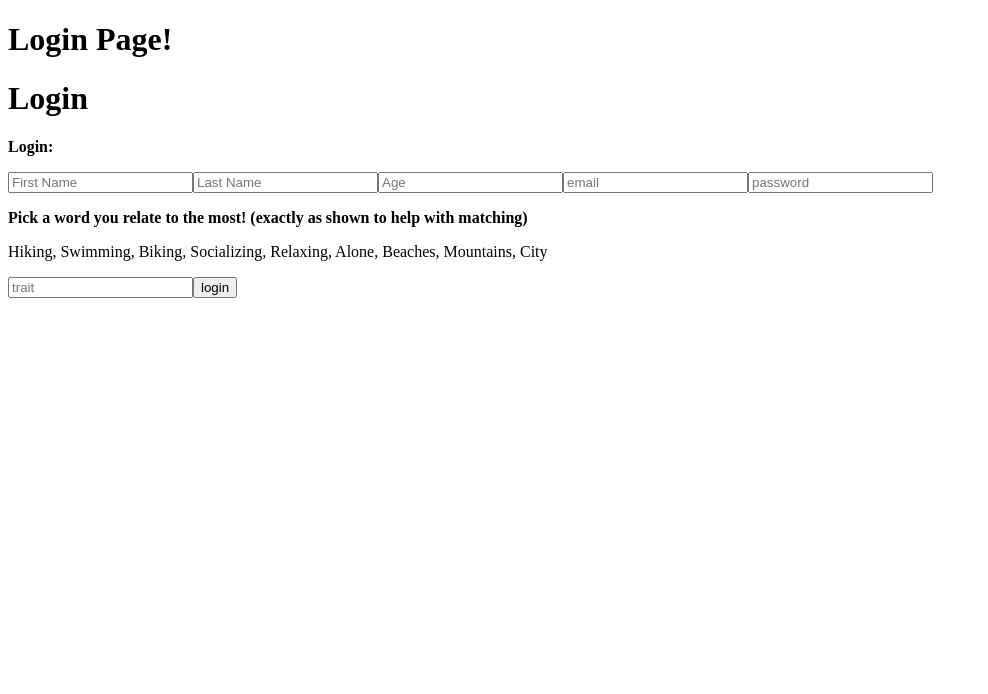
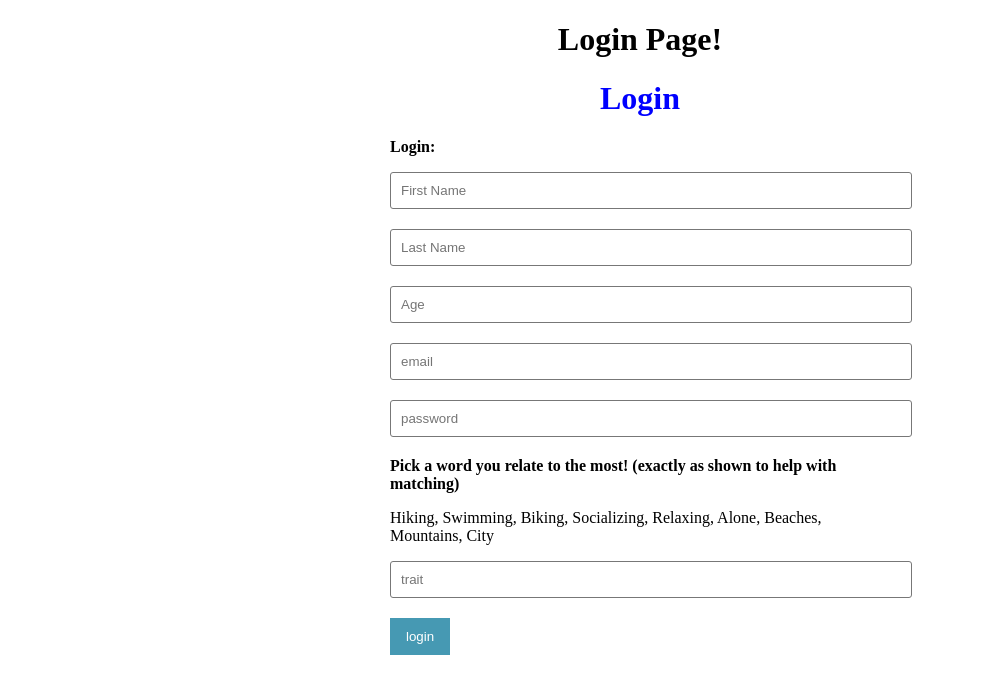
Before and after one commit to samtafoya/SoloTravelerHeroku, a React (Create React App) app in the folder client/: page /login in a window 1280 px wide. Shown: the top 694 px of the page, without its empty margins (0-988 px from the left). Built offline with nearby package versions, Linux system fonts and the light colour scheme.

Commit message:
add style

```diff
--- /dev/null
+++ b/client/src/login.css
@@ -0,0 +1,60 @@
+.App {
+    font-family: sans-serif;
+  }
+
+  .testH {
+    color: blue;
+  }
+
+  h1 {
+    text-align: center;
+  }
+
+  form {
+    max-width: 500px;
+    width: 100%;
+    margin: 0 auto;
+  }
+
+  label,
+  input {
+    display: block;
+    width: 100%;
+  }
+
+  label {
+    margin-bottom: 5px;
+    height: 22px;
+  }
+
+  input {
+    margin-bottom: 20px;
+    padding: 10px;
+    border-radius: 3px;
+    border: 1px solid #777;
+  }
+
+  input.error {
+    border-color: red;
+  }
+
+  .input-feedback {
+    color: rgb(235, 54, 54);
+    margin-top: -15px;
+    font-size: 14px;
+    margin-bottom: 20px;
+  }
+
+  button {
+    padding: 10px 15px;
+    background-color: rgb(70, 153, 179);
+    color: white;
+    border: 1px solid rgb(70, 153, 179);
+    background-color: 250ms;
+  }
+
+  button:hover {
+    cursor: pointer;
+    background-color: white;
+    color: rgb(70, 153, 179);
+  }
--- a/client/src/login.js
+++ b/client/src/login.js
@@ -1,4 +1,5 @@
 import React, { Component } from 'react';
+import './login.css';
 
 class Login extends Component {
 
```
